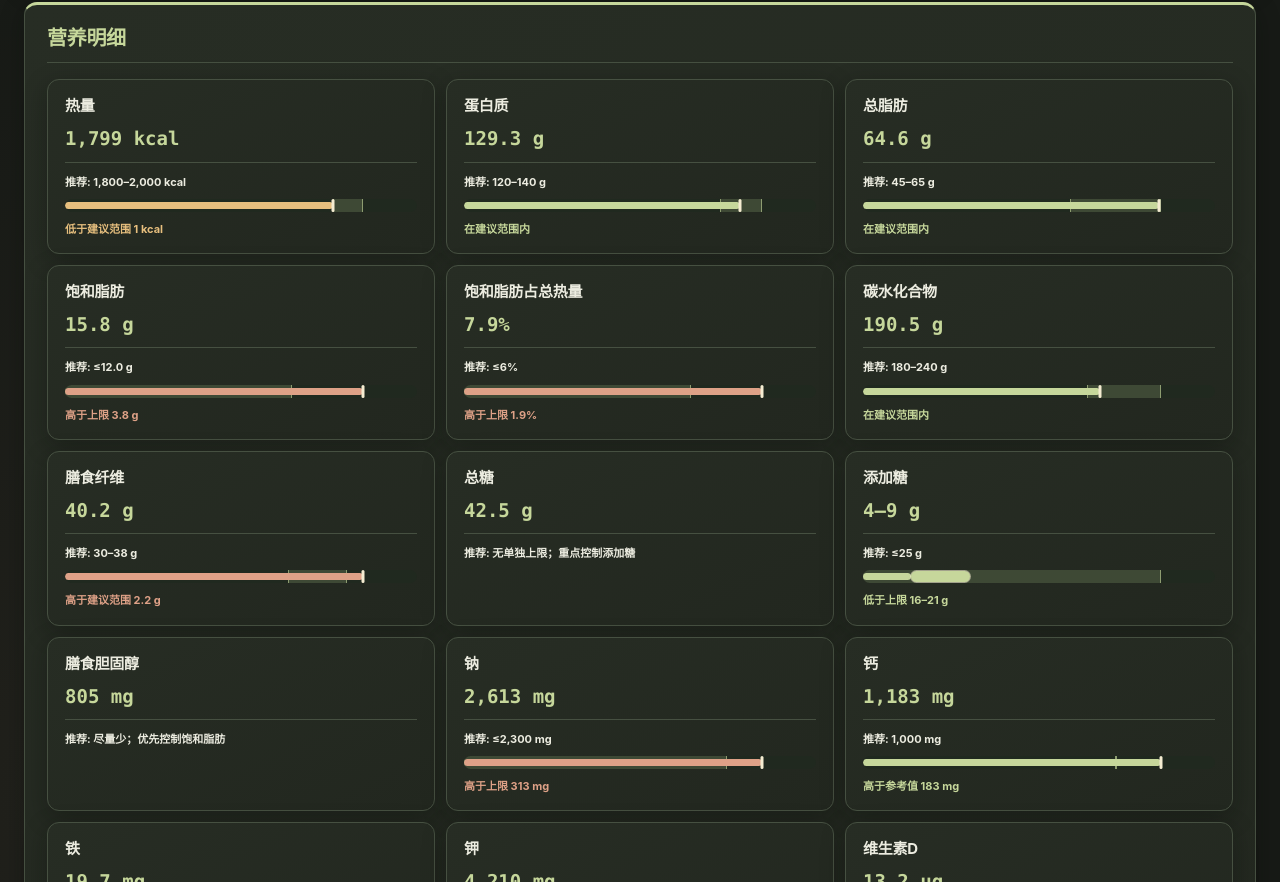
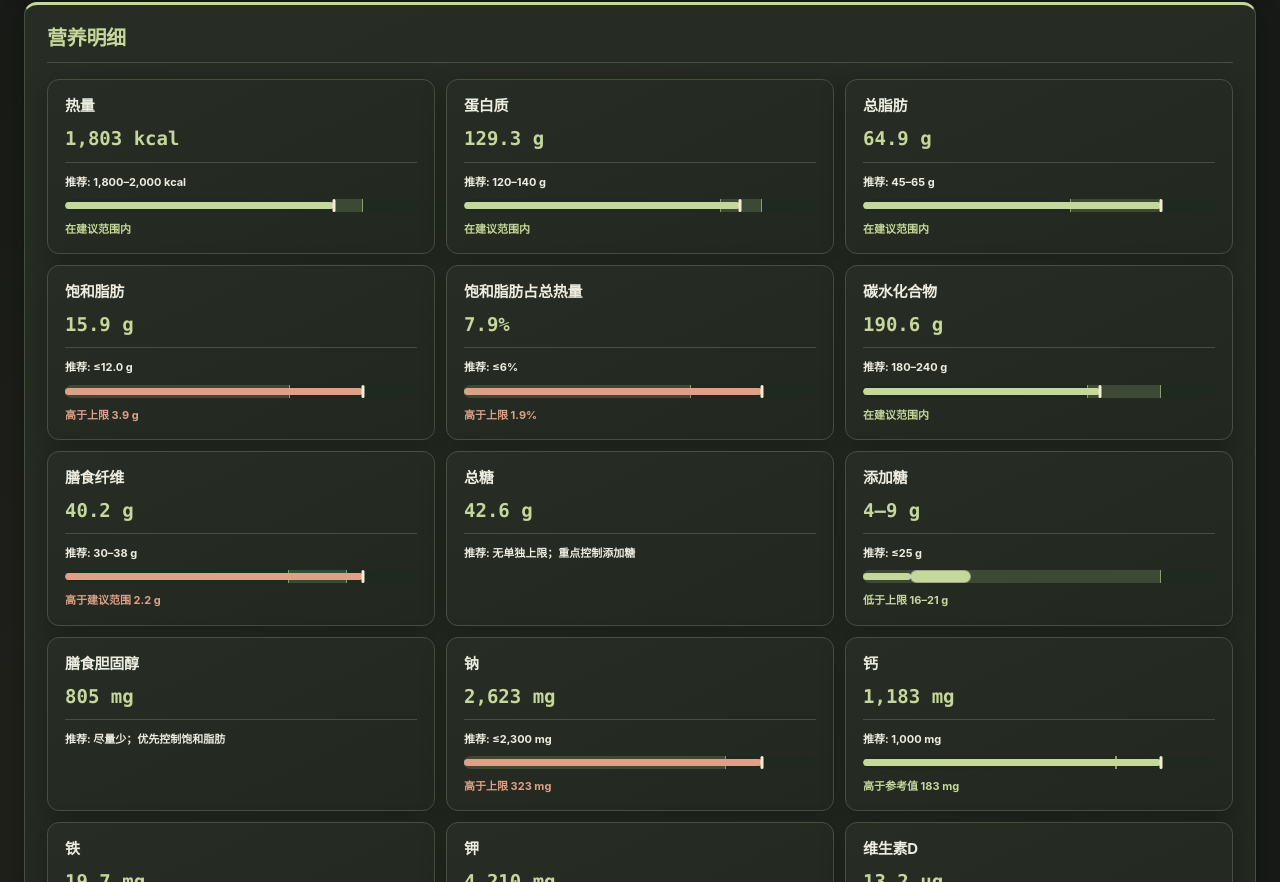
Before and after one commit to yunhaixiang/fitness, a Jekyll site: the page built from stats.md, in a window 1280 px wide and 1400 px high, scrolled down 1792 px. Shown: the part 133-1015 px from the top of the window. Built offline with Jekyll 4.4.1, drawn with Linux system fonts in a browser that asks for light colours; some of the changed text lies outside the part shown.

Commit message:
Increase sandwich chipotle mayonnaise to 3.5 teaspoons

```diff
--- a/_data/nutrition_basis.json
+++ b/_data/nutrition_basis.json
@@ -440,7 +440,7 @@
       "thigh": 1.74375,
       "egg": 1,
       "tomato": 1.2,
-      "mayo": 2.5,
+      "mayo": 3.5,
       "oil": 0.18749999999999994,
       "tuna": 1
     },
@@ -480,7 +480,7 @@
     "Haddock: High Liner Pan-Sear Selects Roasted Garlic & Herbs, 500 g / four fillets. Manufacturer nutrition per about one fillet (127 g label serving): 170 kcal, protein 18 g, carbohydrate 11 g, fat 6 g, saturated fat 0.5 g, trans fat 0 g, fibre 1 g, sugar 0 g, sodium 410 mg, cholesterol 55 mg. Two fillets weekly; one box every two weeks. Manufacturer figures take precedence over inconsistent retailer copy. EPA+DHA provisionally estimated at 0.16 g per fillet by scaling the original Traditional fish proxy by protein (0.15 x 18/17); not measured. Label total omega-3 is 0.7 g and includes canola oil, so is not treated as EPA+DHA. Use the actual package label if it differs.",
     "Clover Leaf Low Sodium Flaked Light Tuna in Water, one 170 g can weekly. Manufacturer label unit is half a can drained (55 g); one unit (half a can drained, 55 g) in each sandwich; no tuna in the wraps. Chipotle mayonnaise is 2 tsp per wrap and 2.5 tsp per sandwich. Tuna label total omega-3 0.2 g per half-can is used as an EPA+DHA approximation, not a separately measured EPA+DHA value. Little Yellows potatoes use the Canadian label per 110 g; 680 g bag every two weeks. Six meatballs weekly, 60-piece bag every ten weeks.",
     "Chickpeas: Great Value Chick Peas 540 mL, one can every two weeks, drained and split equally between four wraps. Planning yield 340 g drained per can (85 g per wrap), not measured. Retains the prior generic canned drained chickpea estimate per 100 g: 139 kcal, protein 7.05 g, carbohydrate 22.5 g, fat 2.77 g, saturated fat 0.27 g, fibre 6.4 g, sugar 4 g, sodium 240 mg; not a verified product-label analysis. Actual drained weight may differ.",
-    "Hellmann’s Mild Chipotle Mayonnaise 340 mL: per 15 mL, 35 kcal, 0.1 g protein, 1 g carbohydrate, 3.5 g fat, 0.3 g saturated fat, 0 g fibre, 1 g sugar, 105 mg sodium and 0 mg cholesterol. Recipe unit is 5 mL (one third of the label serving). Verified manufacturer nutrients and retailer serving size. Squeezed lengths approximate a cylindrical strand of user-reported diameter 0.8 cm: 10 mL is 19.89 cm and 12.5 mL is 24.87 cm, rounded to 20 and 25 cm; not a manufacturer dispensing specification.",
+    "Hellmann’s Mild Chipotle Mayonnaise 340 mL: per 15 mL, 35 kcal, 0.1 g protein, 1 g carbohydrate, 3.5 g fat, 0.3 g saturated fat, 0 g fibre, 1 g sugar, 105 mg sodium and 0 mg cholesterol. Recipe unit is 5 mL (one third of the label serving). Verified manufacturer nutrients and retailer serving size. Squeezed lengths approximate a cylindrical strand of user-reported diameter 0.8 cm: 10 mL is 19.89 cm and 17.5 mL is 34.82 cm, rounded to 20 and 35 cm; not a manufacturer dispensing specification.",
     "Meal 6 uses half a scored block of the 92 g / four-block Golden Curry pack: 11.5 g per meal, 23 g weekly. Nutrition reference unit remains 18 g. Meal 3 noodleSauce unit: fish sauce 2.5 mL, light soy sauce 2.5 mL, dark soy sauce 2.5 mL, oyster sauce 5 mL, garlic powder 1/4 tsp, red chili 5 g, basil 2–3 leaves and water 30 mL. Generic planning estimate excluding oil: 20 kcal, P1/C3.8/F0.1 g, saturated fat0 g, fibre0.3 g, sugar1.8 g, sodium900 mg. These are estimated recipe totals, not verified totals of the selected product labels. Extra olive oil 1/4 tsp is counted separately in recipe oil, replacing the old sesame oil. Rice water remains equal volume to rice: 55 g rice estimated 69 mL water.",
     "Unico Tomato Paste 156 mL: one can weekly, 78 mL per pasta meal. Sauce unit remains 125 mL. Label per 30 mL: 20 kcal, protein 1 g, carbs 5 g, fat 0 g, saturated fat 0 g, fibre 1 g, sugars 3 g, sodium 0 mg (rounded label), cholesterol 0 mg. Source: https://www.unico.ca/products/unico-tomato-paste. Add pasta water, garlic powder and Italian seasoning; retain existing oil. Pasta is 52 g dry per meal."
   ],
--- a/_includes/diet-schedule.html
+++ b/_includes/diet-schedule.html
@@ -25,7 +25,7 @@
 <td>上4</td><td>周二</td><td>午餐</td><td data-en="Potato Wedges">土豆块</td><td data-en="1/2 Box BBQ Ribs, 3 Beef Meatballs, 1½ Boiled Eggs">BBQ排骨半盒，牛肉丸3颗，水煮蛋1½个</td><td data-en="Spinach, Mushrooms">菠菜，蘑菇</td><td>{{ site.data.meal_nutrition.meals.potato.kcal }}</td>
 </tr>
 <tr data-nutrition-key="bread">
-<td>上5</td><td>周二</td><td>晚餐</td><td data-en="3 Slices Whole-Wheat Bread">全麦面包3片</td><td data-en="1½ Chicken Thighs, 1 Boiled Egg, 1/2 Can Tuna, 2½ tsp Chipotle Mayonnaise">鸡大腿肉1½块，水煮蛋1个，金枪鱼½罐，Chipotle蛋黄酱2½茶匙</td><td data-en="1 Roma Tomato">罗马番茄1个</td><td>{{ site.data.meal_nutrition.meals.bread.kcal }}</td>
+<td>上5</td><td>周二</td><td>晚餐</td><td data-en="3 Slices Whole-Wheat Bread">全麦面包3片</td><td data-en="1½ Chicken Thighs, 1 Boiled Egg, 1/2 Can Tuna, 3½ tsp Chipotle Mayonnaise">鸡大腿肉1½块，水煮蛋1个，金枪鱼½罐，Chipotle蛋黄酱3½茶匙</td><td data-en="1 Roma Tomato">罗马番茄1个</td><td>{{ site.data.meal_nutrition.meals.bread.kcal }}</td>
 </tr>
 <tr data-nutrition-key="rice">
 <td>上6</td><td>周三</td><td>午餐</td><td data-en="Curry Rice">咖喱米饭</td><td data-en="1 Breaded Haddock Fillet, 2½ Boiled Eggs">裹粉黑线鳕1片，水煮蛋2½个</td><td data-en="Peas, Carrots">豌豆，胡萝卜</td><td>{{ site.data.meal_nutrition.meals.rice.kcal }}</td>
@@ -46,7 +46,7 @@
 <td>下4</td><td>周五</td><td>晚餐</td><td data-en="Potato Wedges">土豆块</td><td data-en="1/2 Box BBQ Ribs, 3 Beef Meatballs, 1½ Boiled Eggs">BBQ排骨半盒，牛肉丸3颗，水煮蛋1½个</td><td data-en="Spinach, Mushrooms">菠菜，蘑菇</td><td>{{ site.data.meal_nutrition.meals.potato.kcal }}</td>
 </tr>
 <tr data-nutrition-key="bread">
-<td>下5</td><td>周六</td><td>午餐</td><td data-en="3 Slices Whole-Wheat Bread">全麦面包3片</td><td data-en="1½ Chicken Thighs, 1 Boiled Egg, 1/2 Can Tuna, 2½ tsp Chipotle Mayonnaise">鸡大腿肉1½块，水煮蛋1个，金枪鱼½罐，Chipotle蛋黄酱2½茶匙</td><td data-en="1 Roma Tomato">罗马番茄1个</td><td>{{ site.data.meal_nutrition.meals.bread.kcal }}</td>
+<td>下5</td><td>周六</td><td>午餐</td><td data-en="3 Slices Whole-Wheat Bread">全麦面包3片</td><td data-en="1½ Chicken Thighs, 1 Boiled Egg, 1/2 Can Tuna, 3½ tsp Chipotle Mayonnaise">鸡大腿肉1½块，水煮蛋1个，金枪鱼½罐，Chipotle蛋黄酱3½茶匙</td><td data-en="1 Roma Tomato">罗马番茄1个</td><td>{{ site.data.meal_nutrition.meals.bread.kcal }}</td>
 </tr>
 <tr data-nutrition-key="rice">
 <td>下6</td><td>周六</td><td>晚餐</td><td data-en="Curry Rice">咖喱米饭</td><td data-en="1 Breaded Haddock Fillet, 2½ Boiled Eggs">裹粉黑线鳕1片，水煮蛋2½个</td><td data-en="Peas, Carrots">豌豆，胡萝卜</td><td>{{ site.data.meal_nutrition.meals.rice.kcal }}</td>
--- a/stats.md
+++ b/stats.md
@@ -11,17 +11,17 @@
 
 <figure class="nutrition-overview" aria-label="每日能量与每周赤字">
   <div class="nutrition-overview-main">
-    <div class="nutrition-ring" style="--intake-share:75.7%" aria-label="每日摄入与消耗">
+    <div class="nutrition-ring" style="--intake-share:75.9%" aria-label="每日摄入与消耗">
       <div class="nutrition-ring-center">
         <span>日均赤字</span>
-        <strong data-energy="dailyDeficit">577 <small>kcal／天</small></strong>
+        <strong data-energy="dailyDeficit">574 <small>kcal／天</small></strong>
       </div>
     </div>
     <div class="nutrition-overview-key">
       <p class="nutrition-overview-eyebrow">能量概览 · 不含放纵餐</p>
-      <div class="nutrition-key-row nutrition-key-intake"><span>日均摄入</span><strong>1,799 <small>kcal／天</small></strong></div>
+      <div class="nutrition-key-row nutrition-key-intake"><span>日均摄入</span><strong>1,803 <small>kcal／天</small></strong></div>
       <div class="nutrition-key-row nutrition-key-burn"><span>日均消耗</span><strong data-energy="dailyBurn">2,377 <small>kcal／天</small></strong></div>
-      <div class="nutrition-key-row nutrition-key-deficit"><span>日均赤字</span><strong data-energy="dailyDeficit">577 <small>kcal／天</small></strong></div>
+      <div class="nutrition-key-row nutrition-key-deficit"><span>日均赤字</span><strong data-energy="dailyDeficit">574 <small>kcal／天</small></strong></div>
       <div class="nutrition-key-row"><span>每周赤字</span><strong data-energy="weeklyDeficit">{{ site.data.plan_metrics.weekly_deficit_display }} <small>kcal</small></strong></div>
       <div class="nutrition-key-row"><span>每周赤字等价脂肪</span><strong data-energy="fatEquivalent">0.52 <small>kg／周</small></strong></div>
     </div>
@@ -95,7 +95,7 @@
 <tbody>
 <tr>
 <td>热量</td>
-<td style="text-align: right;">1,799 kcal</td>
+<td style="text-align: right;">1,803 kcal</td>
 <td>1,800–2,000 kcal</td>
 </tr>
 <tr>
@@ -105,12 +105,12 @@
 </tr>
 <tr>
 <td>总脂肪</td>
-<td style="text-align: right;">64.6 g</td>
+<td style="text-align: right;">64.9 g</td>
 <td>45–65 g</td>
 </tr>
 <tr>
 <td>饱和脂肪</td>
-<td style="text-align: right;">15.8 g</td>
+<td style="text-align: right;">15.9 g</td>
 <td>≤12.0 g</td>
 </tr>
 <tr>
@@ -120,7 +120,7 @@
 </tr>
 <tr>
 <td>碳水化合物</td>
-<td style="text-align: right;">190.5 g</td>
+<td style="text-align: right;">190.6 g</td>
 <td>180–240 g</td>
 </tr>
 <tr>
@@ -130,7 +130,7 @@
 </tr>
 <tr>
 <td>总糖</td>
-<td style="text-align: right;">42.5 g</td>
+<td style="text-align: right;">42.6 g</td>
 <td>无单独上限；重点控制添加糖</td>
 </tr>
 <tr>
@@ -145,7 +145,7 @@
 </tr>
 <tr>
 <td>钠</td>
-<td style="text-align: right;">2,613 mg</td>
+<td style="text-align: right;">2,623 mg</td>
 <td>≤2,300 mg</td>
 </tr>
 <tr>
```
Also changed, not shown: _data/meal_nutrition.json (+10 -10 lines), _data/plan_metrics.yml (+4 -4 lines), cooking.md (+1 -1 lines), tests/seven-meals.test.js (+1 -1 lines).
